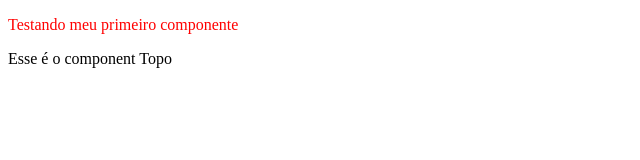
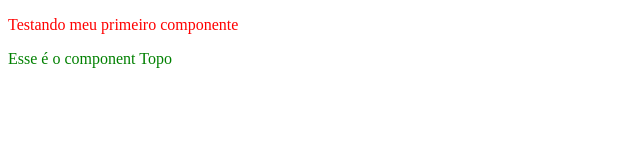
Before and after one commit to roneigualberto/udemy-angular-app1, an Angular app: page / in a window 1280 px wide. Shown: the top 160 px of the page, without its empty margins (0-640 px from the left). Built offline with nearby package versions, Linux system fonts and the light colour scheme.

Commit message:
Adicionando estilos ao componente topo com styles e styleUrls

```diff
--- /dev/null
+++ b/src/app/topo/topo.component.css
@@ -0,0 +1,3 @@
+.exemplo {
+    color: green;
+}
--- a/src/app/topo/topo.component.html
+++ b/src/app/topo/topo.component.html
@@ -1,4 +1,4 @@
-<p>
+<p class="exemplo">
 
     Esse é o component Topo
 </p>
```
Also changed, not shown: src/app/topo/topo.component.ts (+7 -1 lines).
